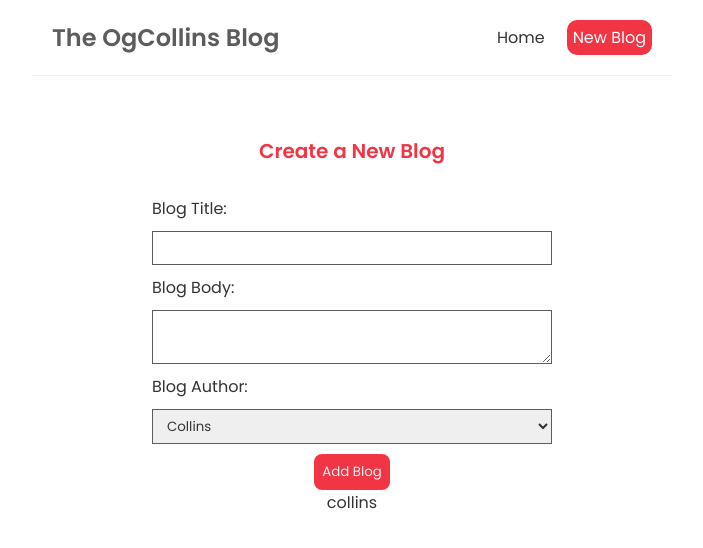
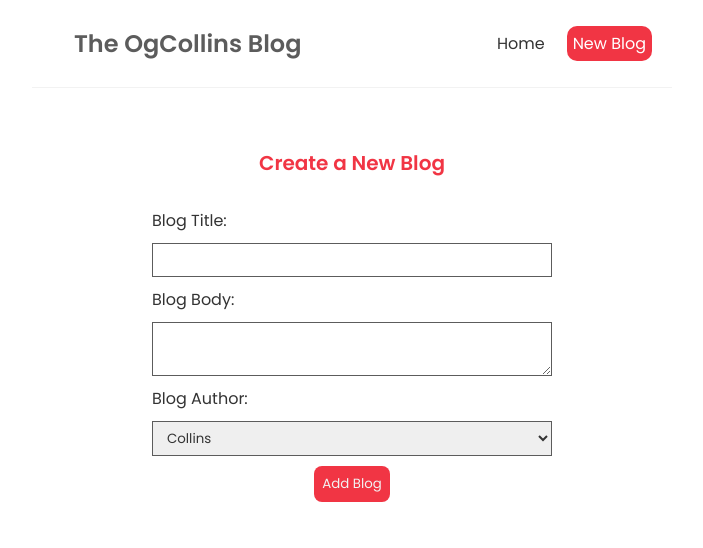
Before and after one commit to collins-dev1/ogcollins_blog, a React (Create React App) app: page /create in a window 1280 px wide. Shown: the top 548 px of the page, without its empty margins (288-991 px from the left). Built offline with nearby package versions, Linux system fonts and the light colour scheme.

Commit message:
handlesubmit

```diff
--- a/src/create.js
+++ b/src/create.js
@@ -4,10 +4,15 @@ const Create = () => {
     const [title, setTitle] = useState('');
     const [body, setBody] = useState('');
     const [author, setAuthor] = useState('collins');
+    const handleSubmit = (e) =>{
+        e.preventDefault();
+        const blog = {title, body, author};
+        console.log(blog);
+    }
     return (
         <div className="create">
             <h2>Create a New Blog</h2>
-            <form>
+            <form onSubmit={handleSubmit}>
                 <label>Blog Title:</label>
                 <input
                    type="text"
@@ -30,9 +35,9 @@ const Create = () => {
                     <option value="somto">Somto</option>
                 </select>
                 <button>Add Blog</button>
-                <p>{title}</p>
+                {/* <p>{title}</p>
                 <p>{body}</p>
-                <p>{author}</p>
+                <p>{author}</p> */}
             </form>
         </div>
      );
--- a/src/navbar.js
+++ b/src/navbar.js
@@ -4,7 +4,9 @@ import { Link } from "react-router-dom";
 const Navbar = () => {
     return (
         <nav className="navbar">
+            <Link to="/">
                 <h1>The OgCollins Blog</h1>
+            </Link>
             <div className="links">
                 <Link to="/">Home</Link>
                 <Link to="/create" style={{
```
Lines whose indentation alone changed are shown as unchanged.
